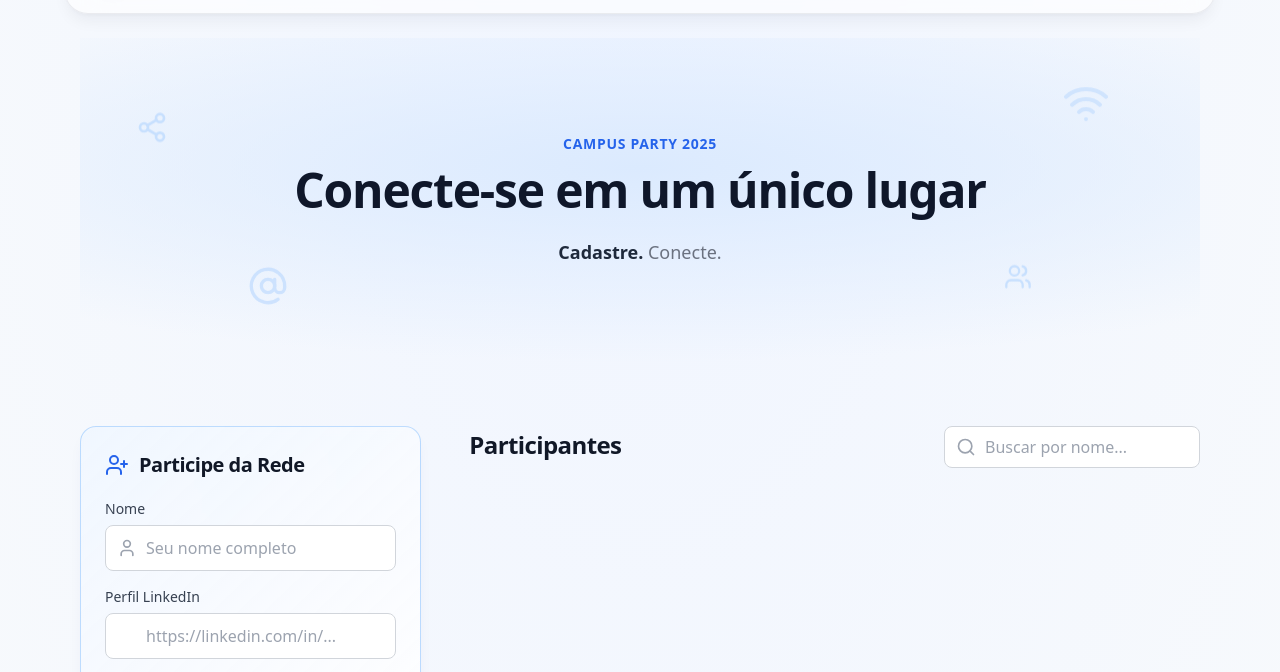
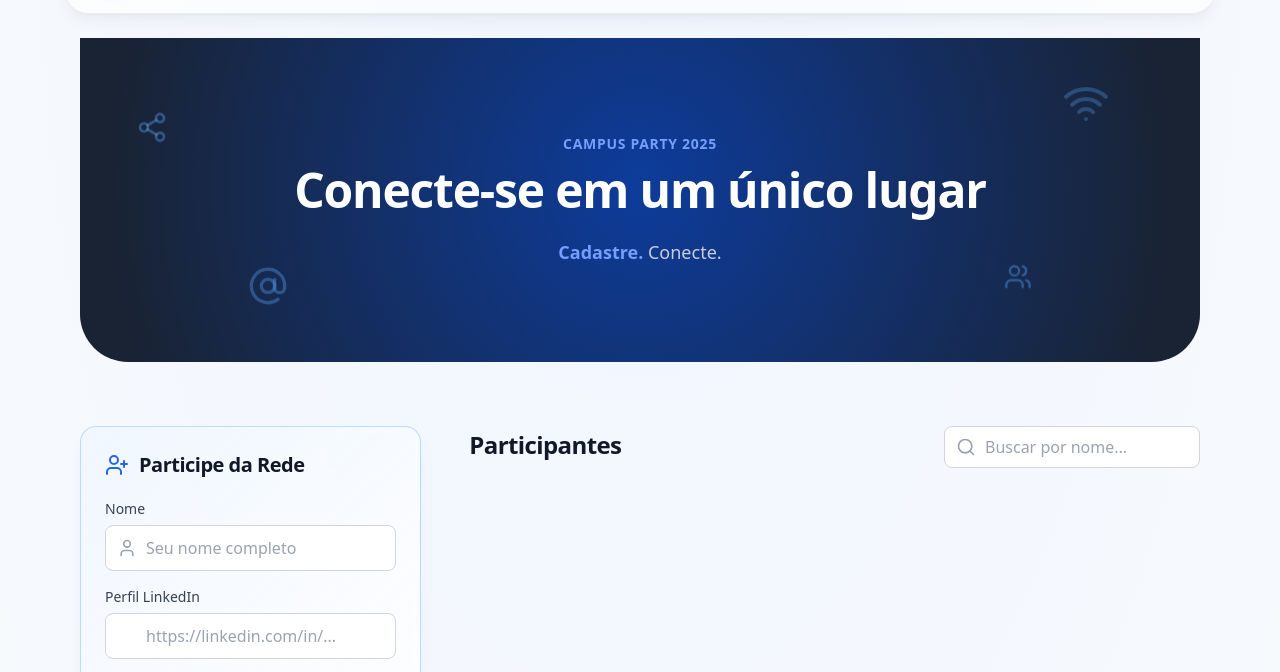
Before and after one commit to Inojoza28/Linkhub, a website: page views/panel.html in a window 1280 px wide. Shown: the part 92-764 px from the top of the page. Drawn offline with nearby package versions, Linux system fonts and the light colour scheme; no server answers; some icons are missing.

Commit message:
Ajusta cor da section hero

```diff
--- a/views/panel.html
+++ b/views/panel.html
@@ -46,8 +46,11 @@
     .truncate-multiline { display: -webkit-box; -webkit-line-clamp: 2; -webkit-box-orient: vertical; overflow: hidden; word-break: break-word; }
 
     .hero-background {
-    background-image: radial-gradient(ellipse 80% 60% at 50% 40%, #dbeafe, transparent);
-  }
+      background-image:
+        linear-gradient(rgba(14, 21, 35, 0.3), rgba(14, 21, 35, 0.3)),
+        radial-gradient(circle at 50% 45%, #0d4dd0, #1e293b 90%);
+    }
+
     .truncate-multiline { display: -webkit-box; -webkit-line-clamp: 2; -webkit-box-orient: vertical; overflow: hidden; word-break: break-word; }
 
     /* Estilos para as animações em sequência */
@@ -88,29 +91,29 @@
   <!-- Conteúdo Principal -->
   <main class="flex-1 max-w-6xl mx-auto px-4 w-full">
 
-    <!-- NOVA SEÇÃO DE BOAS-VINDAS (HERO SECTION) -->
-    <section class="relative text-center mt-8 sm:mt-12 pt-16 pb-16 sm:pt-24 sm:pb-24 hero-background rounded-b-[2rem] sm:rounded-b-[3rem] overflow-hidden mb-12 sm:mb-16">
+    <!-- SEÇÃO DE BOAS-VINDAS (HERO SECTION) -->
+    <section class="relative text-center mt-8 sm:mt-12 pt-16 pb-16 sm:pt-24 sm:pb-24 hero-background rounded-3xl sm:rounded-t-none sm:rounded-b-[3rem] overflow-hidden mb-12 sm:mb-16">
       <div class="absolute inset-0 w-full h-full pointer-events-none">
-
-        <!-- Ícones-->
-        <i data-lucide="share-2" class="absolute top-[25%] left-[5%] w-6 h-6 sm:w-8 sm:h-8 text-blue-200 opacity-80 animate-subtle-float" style="animation-delay: 0.5s;"></i>
-        <i data-lucide="wifi" class="hidden sm:block absolute top-[15%] right-[8%] w-12 h-12 text-blue-200 opacity-60 animate-subtle-float"></i>
-        <i data-lucide="at-sign" class="hidden md:block absolute bottom-[15%] left-[15%] w-8 h-8 sm:w-10 sm:h-10 text-blue-200 opacity-70 animate-subtle-float" style="animation-delay: 1s;"></i>
-        <i data-lucide="users" class="absolute bottom-[20%] right-[15%] w-7 h-7 text-blue-200 opacity-80 animate-subtle-float" style="animation-delay: 1.5s;"></i>
-
+        <i data-lucide="share-2" class="absolute top-[25%] left-[5%] w-6 h-6 sm:w-8 sm:h-8 text-blue-400/40 animate-subtle-float" style="animation-delay: 0.5s;"></i>
+        <i data-lucide="wifi" class="hidden sm:block absolute top-[15%] right-[8%] w-12 h-12 text-blue-400/30 animate-subtle-float"></i>
+        <i data-lucide="at-sign" class="hidden md:block absolute bottom-[15%] left-[15%] w-8 h-8 sm:w-10 sm:h-10 text-blue-400/35 animate-subtle-float" style="animation-delay: 1s;"></i>
+        <i data-lucide="users" class="absolute bottom-[20%] right-[15%] w-7 h-7 text-blue-400/40 animate-subtle-float" style="animation-delay: 1.5s;"></i>
       </div>
 
       <div class="max-w-3xl mx-auto relative z-10 px-4">
-        <p class="font-semibold text-blue-600 tracking-wider uppercase text-sm animate-fade-in-up delay-100">Campus Party 2025</p>
-        <h2 class="mt-3 text-3xl sm:text-4xl lg:text-5xl font-bold tracking-tight text-slate-900 animate-fade-in-up delay-200">
+        <p class="font-semibold text-[#759fff] tracking-wider uppercase text-sm animate-fade-in-up delay-100">Campus Party 2025</p>
+
+        <h2 class="mt-3 text-3xl sm:text-4xl lg:text-5xl font-bold tracking-tight text-white animate-fade-in-up delay-200">
           Conecte-se em um único lugar
         </h2>
-        <p class="mt-4 sm:mt-6 text-base sm:text-lg text-gray-600 animate-fade-in-up delay-300">
-          <span class="font-bold text-slate-800">Cadastre.</span>
-          <span class="text-gray-500">Conecte.</span>
+
+        <p class="mt-4 sm:mt-6 text-base sm:text-lg animate-fade-in-up delay-300">
+          <span class="font-bold text-[#759fff]">Cadastre.</span>
+          <span class="text-[#e5e7ebdb]">Conecte.</span>
         </p>
       </div>
     </section>
+
 
 
     <!-- Layout Principal (Formulário e Lista) -->
```
